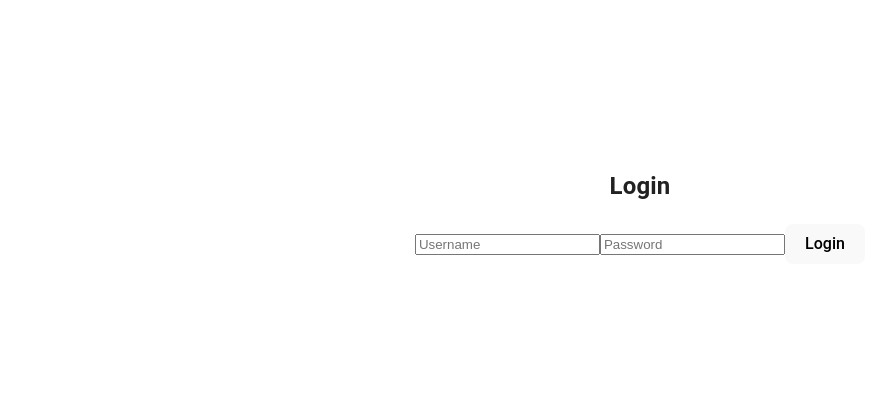
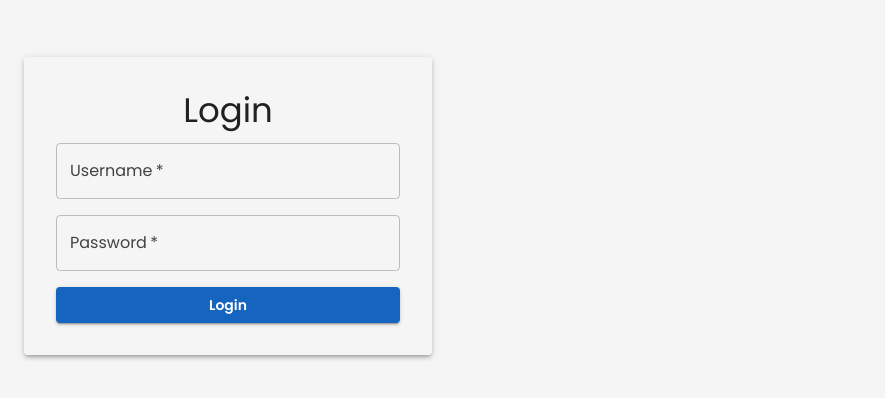
Before and after one commit to SebastianChristoph/amascrape, a React (Vite) app in the folder frontend/: page / in a window 1280 px wide. Shown: the part 194-592 px from the top of the page, without its empty margins (0-885 px from the left). Built offline with nearby package versions, Linux system fonts and the light colour scheme.

Commit message:
add theming

```diff
--- a/frontend/index.html
+++ b/frontend/index.html
@@ -4,6 +4,9 @@
     <meta charset="UTF-8" />
     <link rel="icon" type="image/svg+xml" href="/vite.svg" />
     <meta name="viewport" content="width=device-width, initial-scale=1.0" />
+    <link rel="preconnect" href="https://fonts.googleapis.com">
+<link rel="preconnect" href="https://fonts.gstatic.com" crossorigin>
+<link href="https://fonts.googleapis.com/css2?family=Lobster+Two:ital,wght@0,400;0,700;1,400;1,700&family=Montserrat:ital@0;1&family=Poppins:ital,wght@0,100;0,200;0,300;0,400;0,500;0,600;0,700;0,800;0,900;1,100;1,200;1,300;1,400;1,500;1,600;1,700;1,800;1,900&display=swap" rel="stylesheet">
     <title>AmaScraper</title>
   </head>
   <body>
--- a/frontend/src/pages/Login.tsx
+++ b/frontend/src/pages/Login.tsx
@@ -1,7 +1,10 @@
 import { useState } from "react";
+import { Container, TextField, Button, Typography, Box, Paper } from "@mui/material";
 import { login } from "../api";
+import { useTheme } from "@mui/material/styles";
 
 export default function Login() {
+  const theme = useTheme();
   const [username, setUsername] = useState("");
   const [password, setPassword] = useState("");
   const [error, setError] = useState("");
@@ -9,25 +12,57 @@ export default function Login() {
   const handleLogin = async (e: React.FormEvent) => {
     e.preventDefault();
     setError("");
-
     try {
       const data = await login(username, password);
       localStorage.setItem("token", data.access_token);
       alert("Login erfolgreich!");
     } catch {
-      setError("Login fehlgeschlagen");
+      setError("Login fehlgeschlagen. Bitte überprüfe deine Anmeldedaten.");
     }
   };
 
   return (
-    <div>
-      <h2>Login</h2>
-      {error && <p style={{ color: "red" }}>{error}</p>}
-      <form onSubmit={handleLogin}>
-        <input type="text" placeholder="Username" value={username} onChange={(e) => setUsername(e.target.value)} />
-        <input type="password" placeholder="Password" value={password} onChange={(e) => setPassword(e.target.value)} />
-        <button type="submit">Login</button>
-      </form>
-    </div>
+    <Container maxWidth="xl" sx={{ display: "flex", alignItems: "center", justifyContent: "center", minHeight: "100vh" }}>
+      <Paper
+        elevation={3}
+        sx={{
+          padding: 4,
+          textAlign: "center",
+          backgroundColor: theme.palette.background.default,
+          color: theme.palette.text.primary,
+          width: "100%"
+        }}>
+        <Typography variant="h4" gutterBottom>
+          Login
+        </Typography>
+        {error && (
+          <Typography color="error" sx={{ marginBottom: 2 }}>
+            {error}
+          </Typography>
+        )}
+        <Box component="form" onSubmit={handleLogin} sx={{ display: "flex", flexDirection: "column", gap: 2 }}>
+          <TextField
+            label="Username"
+            variant="outlined"
+            fullWidth
+            value={username}
+            onChange={(e) => setUsername(e.target.value)}
+            required
+          />
+          <TextField
+            label="Password"
+            type="password"
+            variant="outlined"
+            fullWidth
+            value={password}
+            onChange={(e) => setPassword(e.target.value)}
+            required
+          />
+          <Button type="submit" variant="contained" color="primary" fullWidth>
+            Login
+          </Button>
+        </Box>
+      </Paper>
+    </Container>
   );
 }
--- /dev/null
+++ b/frontend/src/theme.tsx
@@ -0,0 +1,76 @@
+// src/theme.ts
+import { createTheme } from '@mui/material/styles';
+
+// Erweiterung der Palette (siehe oben)
+declare module '@mui/material/styles' {
+  interface Palette {
+    tertiary: Palette['primary'];
+    }
+  interface PaletteOptions {
+    tertiary?: PaletteOptions['primary'];
+  }
+}
+
+// Light-Theme
+export const lightTheme = createTheme({
+  palette: {
+    mode: "light",
+    primary: { main: "#1565C0" }, // Seriöses Blau
+    secondary: { main: "#FF6F00" }, // Professionelles Orange für Akzente
+    tertiary: { main: "#455A64" }, // Dezentes Grau-Blau für zusätzliche Elemente
+    background: { default: "#F5F5F5", paper: "#FFFFFF" }, // Helles Grau & Weiß für Professionalität
+    text: { primary: "#212121", secondary: "#757575" }, // Dunkles Grau für Lesbarkeit
+  },
+  typography: {
+    fontFamily: '"Poppins", sans-serif',
+    h1: {
+      fontSize: "2.5rem",
+      fontWeight: 700,
+      color: "#212121",
+    },
+    h2: {
+      fontSize: "2rem",
+      fontWeight: 600,
+      color: "#212121",
+    },
+    h3: {
+      fontSize: "1.75rem",
+      fontWeight: 500,
+      color: "#212121",
+    },
+    body1: {
+      fontSize: "1rem",
+      color: "#424242", // Dunkleres Grau für normalen Text
+    },
+    button: {
+      textTransform: "none", // Verhindert Großbuchstaben in Buttons
+      fontWeight: 600,
+    },
+  },
+});
+
+// Dark-Theme
+export const darkTheme = createTheme({
+  palette: {
+    mode: 'dark',
+    primary: { main: '#66B6F7' },
+    secondary: { main: '#FB958D' },
+    tertiary: { main: '#ff4081' },
+    background: { default: '#2e2e2e', paper: '#1e1e1e' },
+  },
+  typography: {
+    fontFamily: '"Poppins", sans-serif',
+    h1: {
+      fontSize: '2.5rem',
+      fontWeight: 700,
+    },
+    h2: {
+      fontSize: '2rem',
+      fontWeight: 600,
+    },
+    h3: {
+      fontSize: '1.75rem',
+      fontWeight: 500,
+    },
+  },
+});
```
Also changed, not shown: frontend/src/App.tsx (+7 -6 lines).
